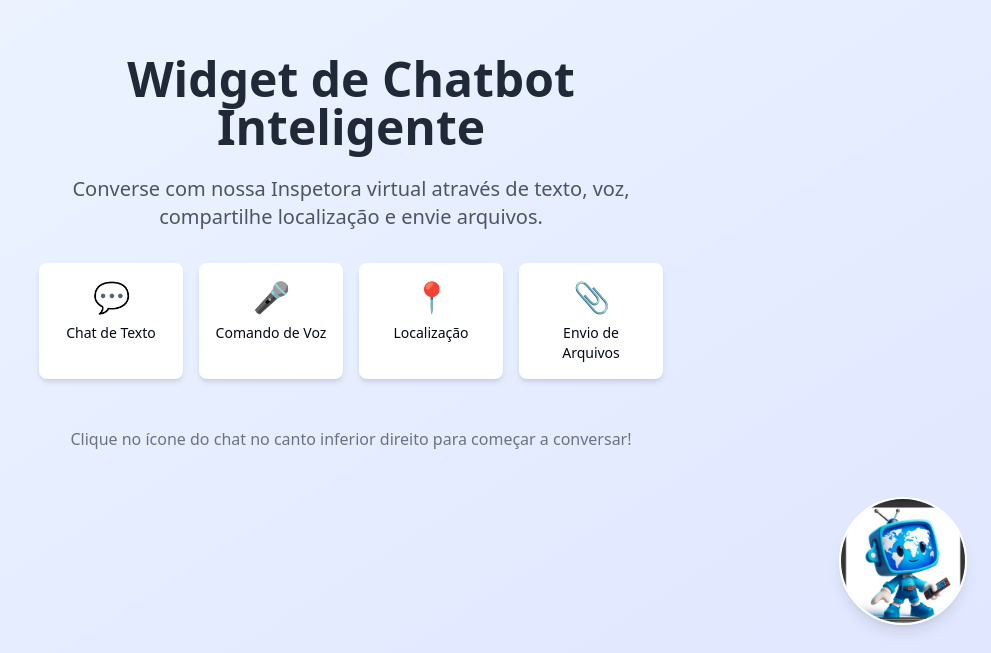
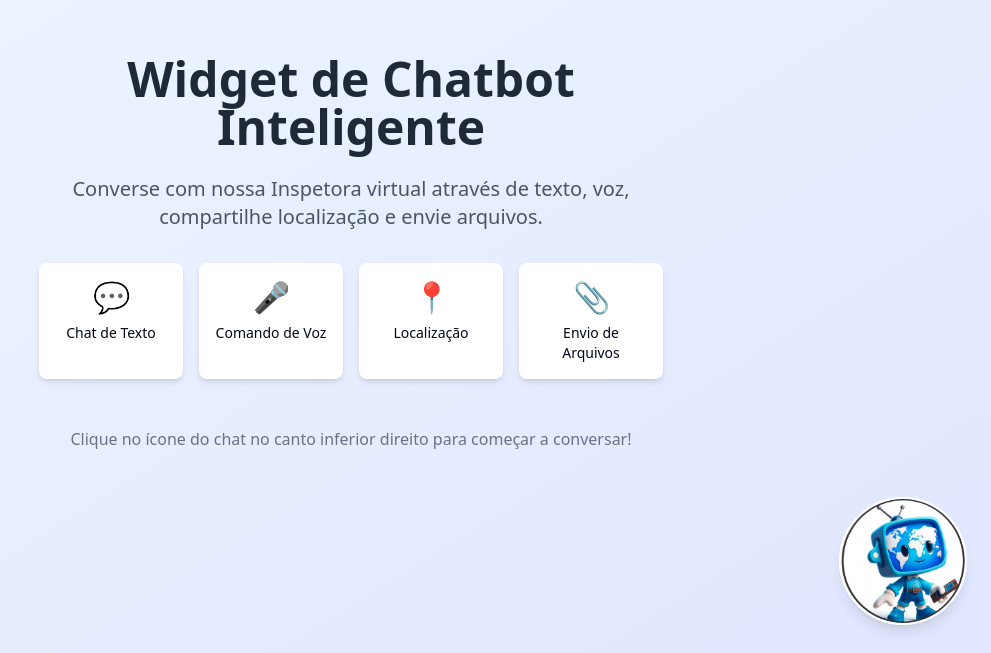
Before and after one commit to RicardoKerr/rakewells-ai-inspector-chat, a React (Vite) app: page / in a window 1280 px wide. Shown: the part 147-800 px from the top of the page, without its empty margins (289-1280 px from the left). Built offline with nearby package versions, Linux system fonts and the light colour scheme.

Commit message:
Update widget avatar

```diff
--- a/src/components/ChatWidget.tsx
+++ b/src/components/ChatWidget.tsx
@@ -321,7 +321,7 @@ const ChatWidget = () => {
           variant="ghost"
         >
           <img
-            src="/lovable-uploads/5e42413a-248c-43ce-8d29-c53b92e21588.png"
+            src="/lovable-uploads/87e012d2-0f3a-450f-bcc4-a004440bda96.png"
             alt="Inspetora PRF"
             className="w-full h-full object-cover"
           />
@@ -336,7 +336,7 @@ const ChatWidget = () => {
       <div className="bg-blue-600 text-white p-4 rounded-t-lg flex items-center justify-between">
         <div className="flex items-center space-x-3">
           <img
-            src="/lovable-uploads/5e42413a-248c-43ce-8d29-c53b92e21588.png"
+            src="/lovable-uploads/87e012d2-0f3a-450f-bcc4-a004440bda96.png"
             alt="Inspetora"
             className="w-10 h-10 rounded-full object-cover"
           />
--- a/src/components/chat/LoadingIndicator.tsx
+++ b/src/components/chat/LoadingIndicator.tsx
@@ -5,7 +5,7 @@ export const LoadingIndicator: React.FC = () => {
     <div className="flex flex-col items-start space-y-2 p-3 w-fit max-w-[80%]">
       <div className="flex items-start space-x-2">
         <img
-          src="/lovable-uploads/5e42413a-248c-43ce-8d29-c53b92e21588.png"
+          src="/lovable-uploads/87e012d2-0f3a-450f-bcc4-a004440bda96.png"
           alt="Inspetora"
           className="w-8 h-8 rounded-full object-cover mt-1"
         />
--- a/src/components/chat/MessageBubble.tsx
+++ b/src/components/chat/MessageBubble.tsx
@@ -13,11 +13,11 @@ export const MessageBubble: React.FC<MessageBubbleProps> = ({ message, formatTim
     <div className={`flex ${message.sender === 'user' ? 'justify-end' : 'justify-start'}`}>
       <div className="flex items-start space-x-2 max-w-[80%]">
         {message.sender === 'bot' && (
-          <img
-            src="/lovable-uploads/5e42413a-248c-43ce-8d29-c53b92e21588.png"
-            alt="Inspetora"
-            className="w-8 h-8 rounded-full object-cover mt-1"
-          />
+        <img
+          src="/lovable-uploads/87e012d2-0f3a-450f-bcc4-a004440bda96.png"
+          alt="Inspetora"
+          className="w-8 h-8 rounded-full object-cover mt-1"
+        />
         )}
         <div>
           <div
```
Also changed, not shown: public/lovable-uploads/87e012d2-0f3a-450f-bcc4-a004440bda96.png (added).
